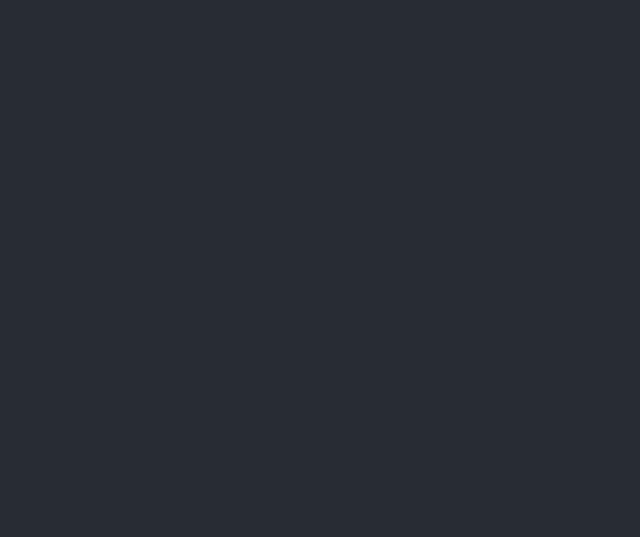
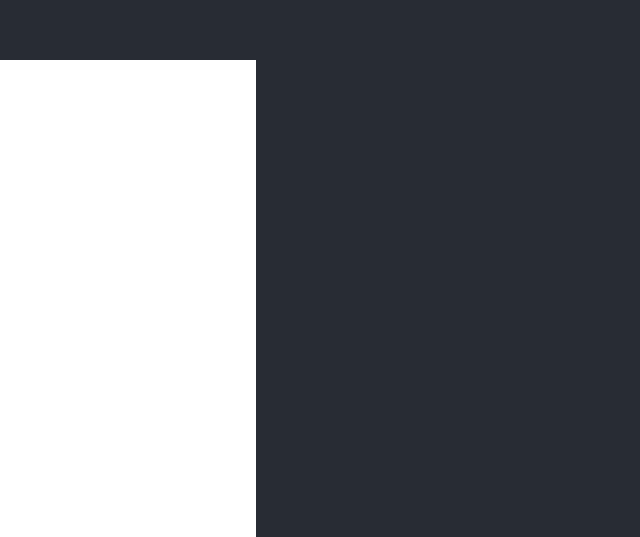
Before and after one commit to xuannghiemcs/personal, a React (Create React App) app: page / in a window 1280 px wide. Shown: the part 760-1297 px from the top of the page, without its empty margins (0-640 px from the left). Before the commit the page ends 820 px from the top, so only its background shows below. Built offline with nearby package versions, Linux system fonts and the light colour scheme.

Commit message:
added panels

```diff
--- a/src/App.css
+++ b/src/App.css
@@ -6,16 +6,24 @@
   float: left;
 }
 
-.App-logo {
-  animation: App-logo-spin infinite 20s linear;
-  height: 40vmin;
-}
 
 .App-header {
   min-height: 100vh;
   display: flex;
   flex-direction: column;
   align-items: center;
+  font-size: calc(10px + 2vmin);
+  color: white;
+}
+
+.Chat-header {
+  background-color:white;
+  min-height: 95vh;
+ width: 20%;
+  display: flex;
+  flex-direction: column;
+  align-items: center;
+
   font-size: calc(10px + 2vmin);
   color: white;
 }
@@ -32,17 +40,3 @@
 
 
 }
-
-
-.App-link {
-  color: #61dafb;
-}
-
-@keyframes App-logo-spin {
-  from {
-    transform: rotate(0deg);
-  }
-  to {
-    transform: rotate(360deg);
-  }
-}
--- a/src/App.js
+++ b/src/App.js
@@ -144,17 +144,20 @@ app += " AppLeft";
 
 
     return (
+      <div>
       <div className={app}>
-
-        <header className={centerImage}>
+      <div className={centerImage}>
       {support}
       <p onClick = {this.handleClicks}>
       Portfolio
       </p>
       {searchbar}
       {errMessage}
-        </header>
+      </div>
+      </div>
+      <div  className="Chat-header">
 
+      </div>
       </div>
     );
   }
```
Lines whose indentation alone changed are shown as unchanged.
